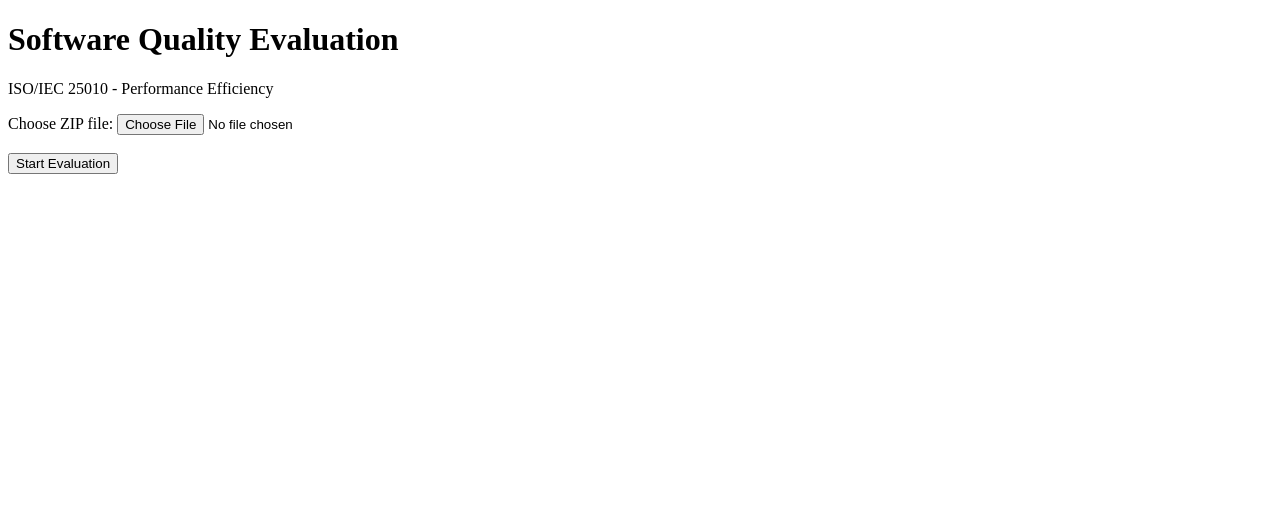
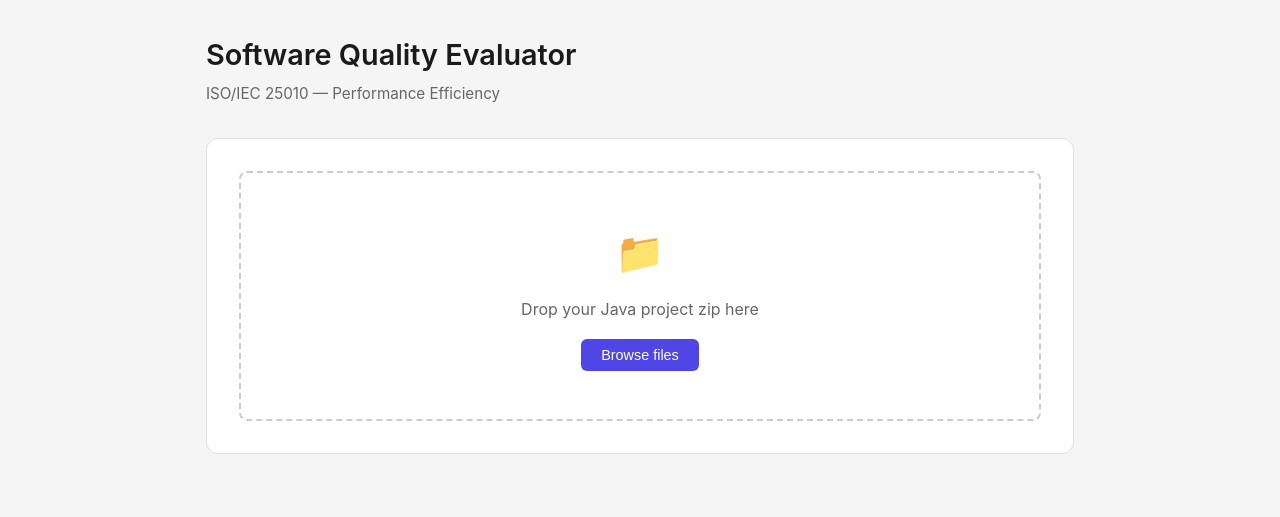
Before and after one commit to jessietsy/testing, a Flask app: page / in a window 1280 px wide. Shown: the top 517 px of the page. Run offline with Flask 3, Linux system fonts and the light colour scheme.

Commit message:
UI Updates

```diff
--- a/static/app.js
+++ b/static/app.js
@@ -1,84 +1,177 @@
-document.getElementById('evaluate-btn').addEventListener('click', function() {
 const fileInput = document.getElementById('file-input')
-const file = fileInput.files[0]
+const uploadBox = document.getElementById('upload-box')
+const browseBtn = document.getElementById('browse-btn')
+const selectedFile = document.getElementById('selected-file')
+const evaluateBtn = document.getElementById('evaluate-btn')
+const loading = document.getElementById('loading')
+const loadingMessage = document.getElementById('loading-message')
+const results = document.getElementById('results')
+const errorSection = document.getElementById('error-section')
+const errorMessage = document.getElementById('error-message')
 
-if (!file) {
-    document.getElementById('status').textContent = 'Please select a file first'
-    return
+let selectedZip = null
+
+// File selection
+browseBtn.addEventListener('click', () => fileInput.click())
+
+uploadBox.addEventListener('dragover', e => {
+    e.preventDefault()
+    uploadBox.style.borderColor = '#4f46e5'
+})
+
+uploadBox.addEventListener('dragleave', () => {
+    uploadBox.style.borderColor = '#ccc'
+})
+
+uploadBox.addEventListener('drop', e => {
+    e.preventDefault()
+    uploadBox.style.borderColor = '#ccc'
+    const file = e.dataTransfer.files[0]
+    if (file && file.name.endsWith('.zip')) handleFileSelected(file)
+})
+
+fileInput.addEventListener('change', () => {
+    if (fileInput.files[0]) handleFileSelected(fileInput.files[0])
+})
+
+function handleFileSelected(file) {
+    selectedZip = file
+    selectedFile.textContent = `Selected: ${file.name}`
+    selectedFile.classList.remove('hidden')
+    evaluateBtn.classList.remove('hidden')
 }
 
-document.getElementById('status').textContent = 'Evaluating...'
-document.getElementById('results').innerHTML = ''
+// Evaluation
+evaluateBtn.addEventListener('click', runEvaluation)
 
-const formData = new FormData()
-formData.append('file', file)
+async function runEvaluation() {
+    if (!selectedZip) return
 
-fetch('/evaluate', {
-    method: 'POST',
-    body: formData
-})
-.then(function(response) {
-    return response.json()
-})
-.then(function(data) {
-    document.getElementById('status').textContent = ''
+    showLoading('Uploading project...')
 
-    if (data.error) {
-        document.getElementById('results').innerHTML = '<p>Error: ' + data.error + '</p>'
-        return
+    const formData = new FormData()
+    formData.append('file', selectedZip)
+
+    try {
+        // Update message while waiting
+        setTimeout(() => setLoadingMessage('Building Docker container...'), 3000)
+        setTimeout(() => setLoadingMessage('Running project and collecting metrics...'), 8000)
+        setTimeout(() => setLoadingMessage('Analysing with Claude...'), 20000)
+
+        const response = await fetch('/evaluate', {
+            method: 'POST',
+            body: formData
+        })
+
+        const data = await response.json()
+
+        if (!response.ok) {
+            showError(data.error || 'Something went wrong', data.details)
+            return
+        }
+
+        showResults(data)
+
+    } catch (err) {
+        showError('Could not reach the server. Make sure Flask is running.')
     }
-
-    displayResults(data)
-})
-.catch(function(error) {
-    document.getElementById('status').textContent = 'Something went wrong'
-    console.log(error)
-})
-
-
-function displayResults(data) {
-const metrics = data.metrics
-const evaluation = data.evaluation
-const resultsDiv = document.getElementById('results')
-
-resultsDiv.innerHTML = `
-    <h2>Overall Rating: ${evaluation.overall_rating}</h2>
-    <p>${evaluation.summary}</p>
-
-    <h2>Metrics</h2>
-    <p>Average response time: ${metrics.avg_response_time_ms} ms</p>
-    <p>95th percentile response time: ${metrics.p95_response_time_ms} ms</p>
-    <p>Requests per second: ${metrics.requests_per_second}</p>
-    <p>Peak CPU: ${metrics.cpu_peak_percent}%</p>
-    <p>Average CPU: ${metrics.cpu_average_percent}%</p>
-    <p>Peak memory: ${metrics.memory_peak_mb} MB</p>
-    <p>Average memory: ${metrics.memory_average_mb} MB</p>
-    <p>Total requests: ${metrics.total_requests}</p>
-    <p>Failed requests: ${metrics.failed_requests}</p>
-    <p>Failure rate: ${metrics.failure_rate_percent}%</p>
-    <p>Concurrent users: ${metrics.concurrent_users}</p>
-
-    <h2>Time Behaviour: ${evaluation.time_behaviour.rating}</h2>
-    ${renderList('Findings', evaluation.time_behaviour.findings)}
-    ${renderList('Recommendations', evaluation.time_behaviour.recommendations)}
-
-    <h2>Resource Utilisation: ${evaluation.resource_utilisation.rating}</h2>
-    ${renderList('Findings', evaluation.resource_utilisation.findings)}
-    ${renderList('Recommendations', evaluation.resource_utilisation.recommendations)}
-
-    <h2>Capacity: ${evaluation.capacity.rating}</h2>
-    ${renderList('Findings', evaluation.capacity.findings)}
-    ${renderList('Recommendations', evaluation.capacity.recommendations)}
-
-    <h2>Priority Issues</h2>
-    ${renderList('', evaluation.priority_issues)}
-`
 }
 
-function renderList(title, items) {
-const heading = title ? `<h3>${title}</h3>` : ''
-const listItems = items.map(function(item) {
-    return '<li>' + item + '</li>'
-}).join('')
-return heading + '<ul>' + listItems + '</ul>'
+function setLoadingMessage(msg) {
+    loadingMessage.textContent = msg
 }
+
+// Display results
+function showResults(data) {
+    hideAll()
+    results.classList.remove('hidden')
+
+    const ev = data.evaluation
+    const metrics = data.metrics
+
+    // Overall banner
+    const banner = document.getElementById('overall-banner')
+    const ratingClass = ev.overall_rating.toLowerCase()
+    banner.className = `overall-banner banner-${ratingClass}`
+    document.getElementById('overall-rating').textContent = `Overall: ${ev.overall_rating}`
+    document.getElementById('overall-summary').textContent = ev.summary
+
+    // Metrics
+    document.getElementById('startup-time').textContent =
+        metrics.startup_time_seconds !== undefined ? `${metrics.startup_time_seconds}s` : '—'
+    document.getElementById('peak-cpu').textContent =
+        metrics.cpu_peak_percent !== undefined ? `${metrics.cpu_peak_percent}%` : '—'
+    document.getElementById('avg-cpu').textContent =
+        metrics.cpu_average_percent !== undefined ? `${metrics.cpu_average_percent}%` : '—'
+    document.getElementById('peak-memory').textContent =
+        metrics.memory_peak_mb !== undefined ? `${metrics.memory_peak_mb} MB` : '—'
+    document.getElementById('avg-memory').textContent =
+        metrics.memory_average_mb !== undefined ? `${metrics.memory_average_mb} MB` : '—'
+
+    // Characteristics
+    renderCharacteristic('time', ev.time_behaviour)
+    renderCharacteristic('resource', ev.resource_utilisation)
+    renderCharacteristic('capacity', ev.capacity)
+
+    // Priority issues
+    const priorityList = document.getElementById('priority-issues')
+    priorityList.innerHTML = ''
+    ev.priority_issues.forEach(issue => {
+        const li = document.createElement('li')
+        li.textContent = issue
+        priorityList.appendChild(li)
+    })
+}
+
+function renderCharacteristic(prefix, data) {
+    const rating = data.rating.toLowerCase()
+    const badge = document.getElementById(`${prefix}-rating`)
+    badge.textContent = data.rating
+    badge.className = `rating-badge badge-${rating}`
+
+    renderList(`${prefix}-findings`, data.findings)
+    renderList(`${prefix}-recommendations`, data.recommendations)
+}
+
+function renderList(elementId, items) {
+    const ul = document.getElementById(elementId)
+    ul.innerHTML = ''
+    items.forEach(item => {
+        const li = document.createElement('li')
+        li.textContent = item
+        ul.appendChild(li)
+    })
+}
+
+// State helpers
+function showLoading(message) {
+    hideAll()
+    loading.classList.remove('hidden')
+    loadingMessage.textContent = message
+}
+
+function showError(message, details) {
+    hideAll()
+    errorSection.classList.remove('hidden')
+    errorMessage.textContent = details
+        ? `${message}: ${Array.isArray(details) ? details.join(', ') : details}`
+        : message
+}
+
+function hideAll() {
+    loading.classList.add('hidden')
+    results.classList.add('hidden')
+    errorSection.classList.add('hidden')
+}
+
+// Reset buttons
+document.getElementById('reset-btn').addEventListener('click', resetForm)
+document.getElementById('error-reset-btn').addEventListener('click', resetForm)
+
+function resetForm() {
+    hideAll()
+    selectedZip = null
+    selectedFile.classList.add('hidden')
+    evaluateBtn.classList.add('hidden')
+    fileInput.value = ''
+}
--- a/static/style.css
+++ b/static/style.css
@@ -0,0 +1,327 @@
+*, *::before, *::after {
+    box-sizing: border-box;
+    margin: 0;
+    padding: 0;
+}
+
+body {
+    font-family: -apple-system, BlinkMacSystemFont, 'Segoe UI', sans-serif;
+    background: #f5f5f5;
+    color: #1a1a1a;
+    line-height: 1.6;
+}
+
+.container {
+    max-width: 900px;
+    margin: 0 auto;
+    padding: 2rem 1rem;
+}
+
+header {
+    margin-bottom: 2rem;
+}
+
+header h1 {
+    font-size: 1.8rem;
+    font-weight: 600;
+}
+
+header p {
+    color: #666;
+    font-size: 0.95rem;
+    margin-top: 0.25rem;
+}
+
+/* Upload */
+.upload-section {
+    background: white;
+    border-radius: 12px;
+    padding: 2rem;
+    border: 1px solid #e0e0e0;
+    margin-bottom: 2rem;
+}
+
+.upload-box {
+    border: 2px dashed #ccc;
+    border-radius: 8px;
+    padding: 3rem 2rem;
+    text-align: center;
+    cursor: pointer;
+    transition: border-color 0.2s;
+}
+
+.upload-box:hover {
+    border-color: #4f46e5;
+}
+
+.upload-box i {
+    font-size: 2.5rem;
+    font-style: normal;
+    display: block;
+    margin-bottom: 0.75rem;
+}
+
+.upload-box p {
+    color: #666;
+    margin-bottom: 1rem;
+}
+
+.upload-box button {
+    background: #4f46e5;
+    color: white;
+    border: none;
+    padding: 0.5rem 1.25rem;
+    border-radius: 6px;
+    cursor: pointer;
+    font-size: 0.9rem;
+}
+
+.selected-file {
+    margin-top: 1rem;
+    font-size: 0.9rem;
+    color: #4f46e5;
+    font-weight: 500;
+}
+
+.evaluate-btn {
+    margin-top: 1rem;
+    width: 100%;
+    background: #4f46e5;
+    color: white;
+    border: none;
+    padding: 0.75rem;
+    border-radius: 8px;
+    font-size: 1rem;
+    cursor: pointer;
+    font-weight: 500;
+    transition: background 0.2s;
+}
+
+.evaluate-btn:hover {
+    background: #4338ca;
+}
+
+/* Loading */
+#loading {
+    text-align: center;
+    padding: 3rem;
+}
+
+.loader {
+    width: 40px;
+    height: 40px;
+    border: 3px solid #e0e0e0;
+    border-top-color: #4f46e5;
+    border-radius: 50%;
+    animation: spin 0.8s linear infinite;
+    margin: 0 auto 1rem;
+}
+
+@keyframes spin {
+    to { transform: rotate(360deg); }
+}
+
+/* Overall banner */
+.overall-banner {
+    border-radius: 12px;
+    padding: 1.5rem 2rem;
+    margin-bottom: 1.5rem;
+    color: white;
+}
+
+.overall-banner h2 {
+    font-size: 1.5rem;
+    margin-bottom: 0.5rem;
+}
+
+.overall-banner p {
+    opacity: 0.9;
+    font-size: 0.95rem;
+}
+
+.banner-poor     { background: #dc2626; }
+.banner-fair     { background: #d97706; }
+.banner-good     { background: #059669; }
+.banner-excellent { background: #4f46e5; }
+
+/* Metrics grid */
+.metrics-grid {
+    display: grid;
+    grid-template-columns: repeat(auto-fit, minmax(150px, 1fr));
+    gap: 1rem;
+    margin-bottom: 1.5rem;
+}
+
+.metric-card {
+    background: white;
+    border-radius: 10px;
+    padding: 1rem 1.25rem;
+    border: 1px solid #e0e0e0;
+    display: flex;
+    flex-direction: column;
+    gap: 0.25rem;
+}
+
+.metric-label {
+    font-size: 0.8rem;
+    color: #666;
+    text-transform: uppercase;
+    letter-spacing: 0.05em;
+}
+
+.metric-value {
+    font-size: 1.4rem;
+    font-weight: 600;
+    color: #1a1a1a;
+}
+
+/* Characteristic cards */
+.characteristics {
+    display: grid;
+    grid-template-columns: 1fr;
+    gap: 1rem;
+    margin-bottom: 1.5rem;
+}
+
+.characteristic-card {
+    background: white;
+    border-radius: 12px;
+    padding: 1.5rem;
+    border: 1px solid #e0e0e0;
+}
+
+.characteristic-header {
+    display: flex;
+    align-items: center;
+    justify-content: space-between;
+    margin-bottom: 1rem;
+}
+
+.characteristic-header h3 {
+    font-size: 1rem;
+    font-weight: 600;
+    text-transform: capitalize;
+}
+
+.rating-badge {
+    font-size: 0.8rem;
+    font-weight: 600;
+    padding: 0.25rem 0.75rem;
+    border-radius: 999px;
+}
+
+.badge-poor      { background: #fee2e2; color: #991b1b; }
+.badge-fair      { background: #fef3c7; color: #92400e; }
+.badge-good      { background: #d1fae5; color: #065f46; }
+.badge-excellent { background: #ede9fe; color: #3730a3; }
+
+.findings, .recommendations {
+    margin-bottom: 1rem;
+}
+
+.findings h4, .recommendations h4 {
+    font-size: 0.8rem;
+    text-transform: uppercase;
+    letter-spacing: 0.05em;
+    color: #666;
+    margin-bottom: 0.5rem;
+}
+
+.findings ul, .recommendations ul {
+    list-style: none;
+}
+
+.findings ul li, .recommendations ul li {
+    font-size: 0.9rem;
+    padding: 0.35rem 0;
+    border-bottom: 1px solid #f0f0f0;
+    padding-left: 1rem;
+    position: relative;
+}
+
+.findings ul li::before {
+    content: '·';
+    position: absolute;
+    left: 0;
+    color: #999;
+}
+
+.recommendations ul li::before {
+    content: '→';
+    position: absolute;
+    left: 0;
+    color: #4f46e5;
+    font-size: 0.8rem;
+}
+
+/* Priority issues */
+.priority-issues {
+    background: #fff7ed;
+    border: 1px solid #fed7aa;
+    border-radius: 12px;
+    padding: 1.5rem;
+    margin-bottom: 1.5rem;
+}
+
+.priority-issues h3 {
+    font-size: 0.95rem;
+    font-weight: 600;
+    color: #92400e;
+    margin-bottom: 0.75rem;
+}
+
+.priority-issues ul {
+    list-style: none;
+}
+
+.priority-issues ul li {
+    font-size: 0.9rem;
+    color: #78350f;
+    padding: 0.35rem 0;
+    padding-left: 1.25rem;
+    position: relative;
+}
+
+.priority-issues ul li::before {
+    content: '⚠';
+    position: absolute;
+    left: 0;
+    font-size: 0.8rem;
+}
+
+/* Error */
+.error-box {
+    background: #fee2e2;
+    border: 1px solid #fca5a5;
+    border-radius: 12px;
+    padding: 1.5rem;
+    margin-bottom: 1rem;
+}
+
+.error-box h3 {
+    color: #991b1b;
+    margin-bottom: 0.5rem;
+}
+
+.error-box p {
+    color: #7f1d1d;
+    font-size: 0.9rem;
+}
+
+/* Reset button */
+.reset-btn {
+    background: white;
+    border: 1px solid #e0e0e0;
+    padding: 0.6rem 1.25rem;
+    border-radius: 8px;
+    cursor: pointer;
+    font-size: 0.9rem;
+    color: #444;
+    transition: background 0.2s;
+}
+
+.reset-btn:hover {
+    background: #f5f5f5;
+}
+
+.hidden { display: none; }
--- a/templates/index.html
+++ b/templates/index.html
@@ -1,4 +1,138 @@
 <!DOCTYPE html>
+<html lang="en">
+<head>
+    <meta charset="UTF-8">
+    <meta name="viewport" content="width=device-width, initial-scale=1.0">
+    <title>Software Quality Evaluator</title>
+    <link rel="stylesheet" href="{{ url_for('static', filename='style.css') }}">
+</head>
+<body>
+    <div class="container">
+        <header>
+            <h1>Software Quality Evaluator</h1>
+            <p>ISO/IEC 25010 — Performance Efficiency</p>
+        </header>
+
+        <section class="upload-section">
+            <div class="upload-box" id="upload-box">
+                <input type="file" id="file-input" accept=".zip" hidden>
+                <i>📁</i>
+                <p>Drop your Java project zip here</p>
+                <button id="browse-btn">Browse files</button>
+            </div>
+            <p id="selected-file" class="selected-file hidden"></p>
+            <button id="evaluate-btn" class="evaluate-btn hidden">Run Evaluation</button>
+        </section>
+
+        <section id="loading" class="hidden">
+            <div class="loader"></div>
+            <p id="loading-message">Uploading project...</p>
+        </section>
+
+        <section id="results" class="hidden">
+            <div class="overall-banner" id="overall-banner">
+                <h2 id="overall-rating"></h2>
+                <p id="overall-summary"></p>
+            </div>
+
+            <div class="metrics-grid">
+                <div class="metric-card">
+                    <span class="metric-label">Startup time</span>
+                    <span class="metric-value" id="startup-time">—</span>
+                </div>
+                <div class="metric-card">
+                    <span class="metric-label">Peak CPU</span>
+                    <span class="metric-value" id="peak-cpu">—</span>
+                </div>
+                <div class="metric-card">
+                    <span class="metric-label">Avg CPU</span>
+                    <span class="metric-value" id="avg-cpu">—</span>
+                </div>
+                <div class="metric-card">
+                    <span class="metric-label">Peak memory</span>
+                    <span class="metric-value" id="peak-memory">—</span>
+                </div>
+                <div class="metric-card">
+                    <span class="metric-label">Avg memory</span>
+                    <span class="metric-value" id="avg-memory">—</span>
+                </div>
+            </div>
+
+            <div class="characteristics">
+                <div class="characteristic-card" id="time-behaviour">
+                    <div class="characteristic-header">
+                        <h3>Time behaviour</h3>
+                        <span class="rating-badge" id="time-rating"></span>
+                    </div>
+                    <div class="findings">
+                        <h4>Findings</h4>
+                        <ul id="time-findings"></ul>
+                    </div>
+                    <div class="recommendations">
+                        <h4>Recommendations</h4>
+                        <ul id="time-recommendations"></ul>
+                    </div>
+                </div>
+
+                <div class="characteristic-card" id="resource-utilisation">
+                    <div class="characteristic-header">
+                        <h3>Resource utilisation</h3>
+                        <span class="rating-badge" id="resource-rating"></span>
+                    </div>
+                    <div class="findings">
+                        <h4>Findings</h4>
+                        <ul id="resource-findings"></ul>
+                    </div>
+                    <div class="recommendations">
+                        <h4>Recommendations</h4>
+                        <ul id="resource-recommendations"></ul>
+                    </div>
+                </div>
+
+                <div class="characteristic-card" id="capacity">
+                    <div class="characteristic-header">
+                        <h3>Capacity</h3>
+                        <span class="rating-badge" id="capacity-rating"></span>
+                    </div>
+                    <div class="findings">
+                        <h4>Findings</h4>
+                        <ul id="capacity-findings"></ul>
+                    </div>
+                    <div class="recommendations">
+                        <h4>Recommendations</h4>
+                        <ul id="capacity-recommendations"></ul>
+                    </div>
+                </div>
+            </div>
+
+            <div class="priority-issues" id="priority-issues-section">
+                <h3>Priority issues</h3>
+                <ul id="priority-issues"></ul>
+            </div>
+
+            <button id="reset-btn" class="reset-btn">Evaluate another project</button>
+        </section>
+
+        <section id="error-section" class="hidden">
+            <div class="error-box">
+                <h3>Evaluation failed</h3>
+                <p id="error-message"></p>
+            </div>
+            <button id="error-reset-btn" class="reset-btn">Try again</button>
+        </section>
+    </div>
+
+    <script src="{{ url_for('static', filename='app.js') }}"></script>
+</body>
+</html>
+
+
+
+
+
+
+
+<!-- <!DOCTYPE html>
 <html>
 <head>
     <title>Software Quality Evaluation</title>
@@ -18,4 +152,4 @@
 
     <script src="{{ url_for('static', filename='app.js') }}"></script>
 </body>
-</html>
+</html> -->
```
Also changed, not shown: locustfile.py (+3 -8 lines), evaluation.db, 1 other file.
